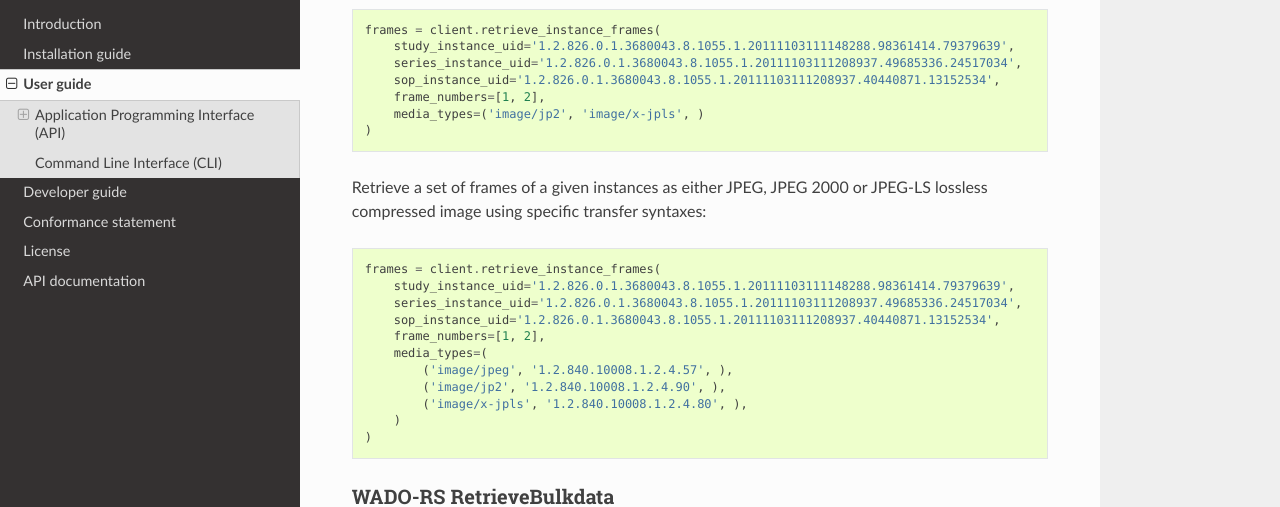
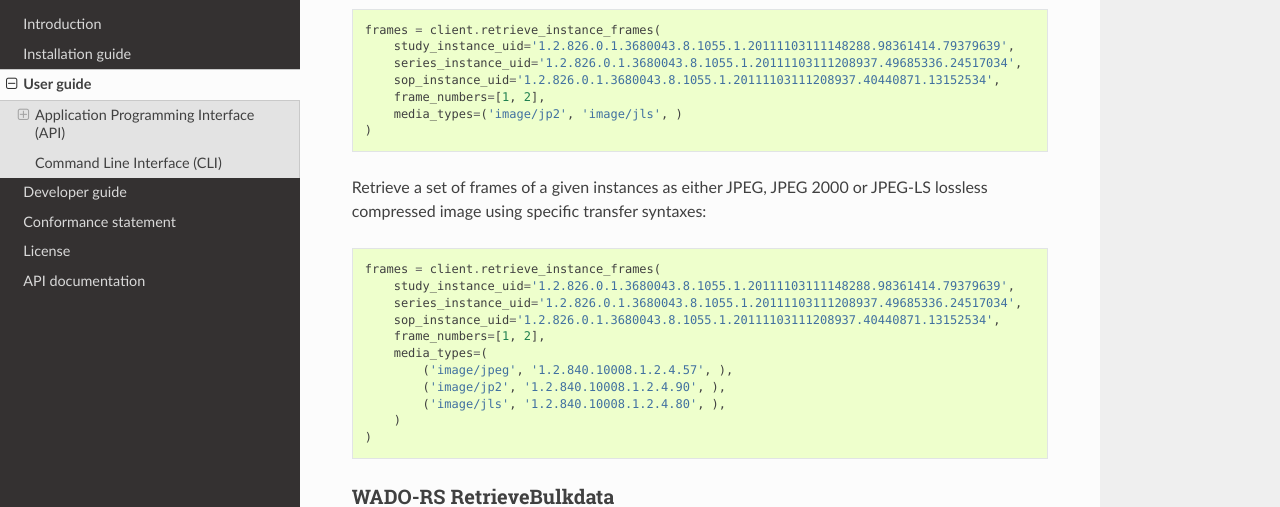
Before and after one commit to ImagingDataCommons/dicomweb-client, a Sphinx documentation site: the page built from docs/usage.rst, in a window 1280 px wide and 900 px high, scrolled down 7987 px. Shown: the part 153-660 px from the top of the window. Built offline with Sphinx 7.4.7 and the Read the Docs theme 2.0.0, drawn with Linux system fonts in a browser that asks for light colours.

Commit message:
Update JPEG-LS media in examples

```diff
--- a/docs/usage.rst
+++ b/docs/usage.rst
@@ -470,7 +470,7 @@ Retrieve a set of frames of a given instances as either JPEG 2000 or JPEG-LS com
         series_instance_uid='1.2.826.0.1.3680043.8.1055.1.20111103111208937.49685336.24517034',
         sop_instance_uid='1.2.826.0.1.3680043.8.1055.1.20111103111208937.40440871.13152534',
         frame_numbers=[1, 2],
-        media_types=('image/jp2', 'image/x-jpls', )
+        media_types=('image/jp2', 'image/jls', )
     )
 
 Retrieve a set of frames of a given instances as either JPEG, JPEG 2000 or JPEG-LS lossless compressed image using specific transfer syntaxes:
@@ -485,7 +485,7 @@ Retrieve a set of frames of a given instances as either JPEG, JPEG 2000 or JPEG-
         media_types=(
             ('image/jpeg', '1.2.840.10008.1.2.4.57', ),
             ('image/jp2', '1.2.840.10008.1.2.4.90', ),
-            ('image/x-jpls', '1.2.840.10008.1.2.4.80', ),
+            ('image/jls', '1.2.840.10008.1.2.4.80', ),
         )
     )
 
```
